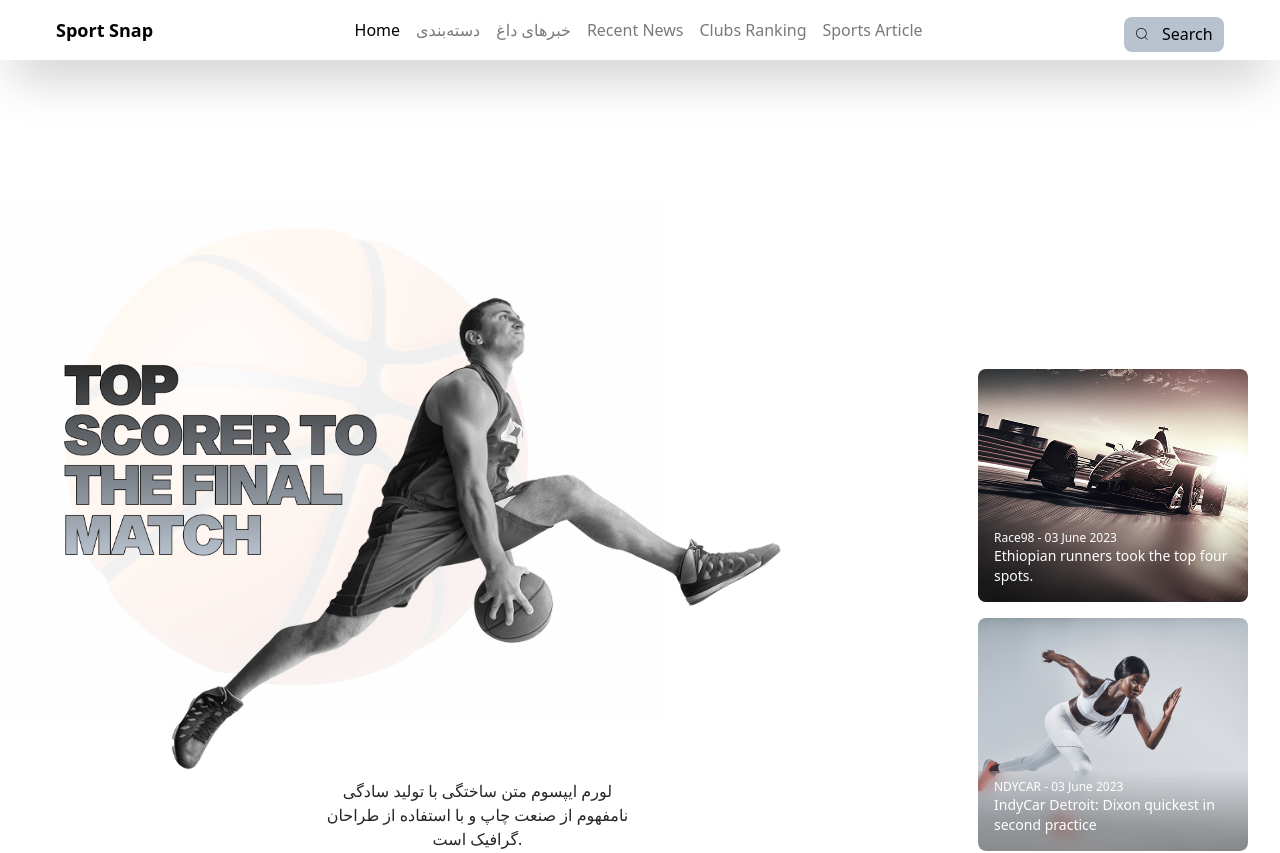
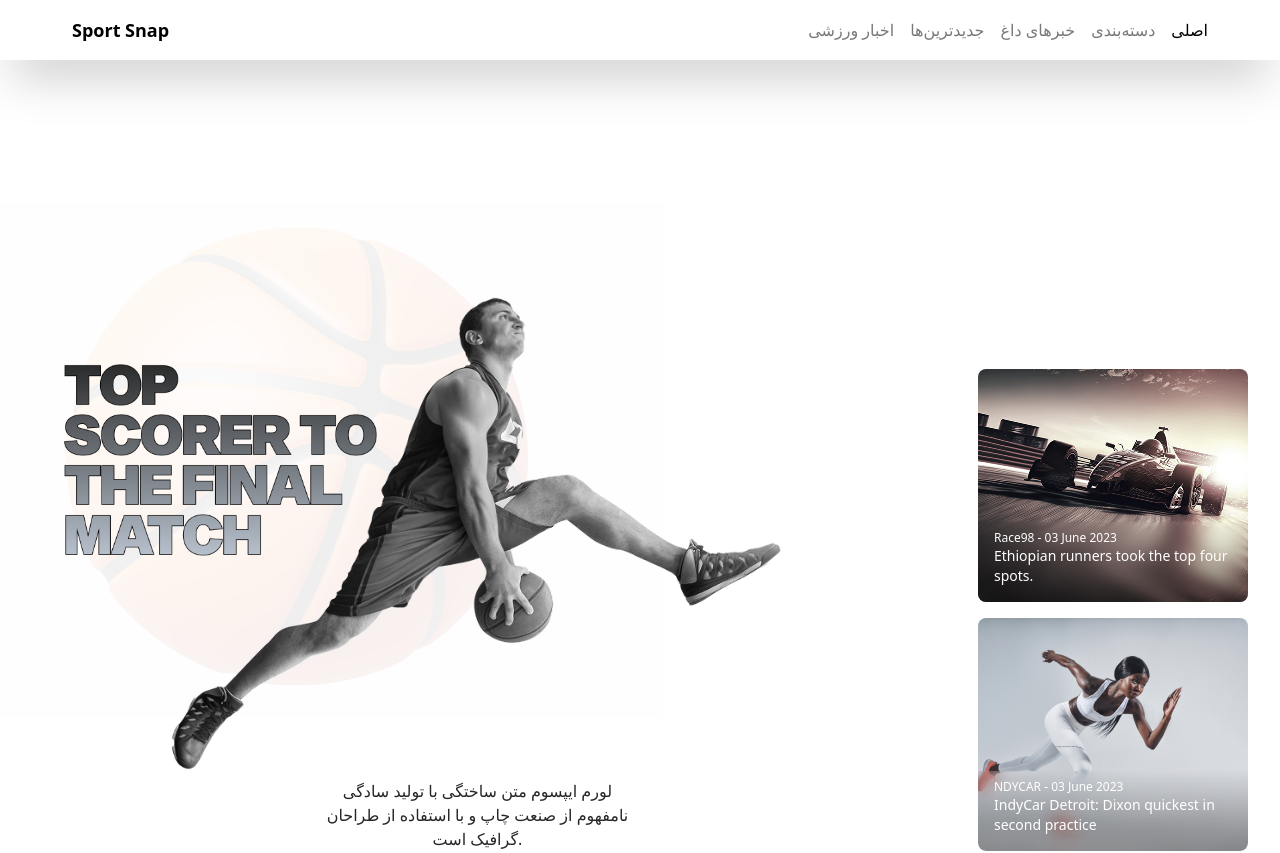
Before and after one commit to mhselfs/sport-blog, a React (Vite) app: page / in a window 1280 px wide. Shown: the top 853 px of the page. Built offline with nearby package versions, Linux system fonts and the light colour scheme.

Commit message:
fix:header link fix

```diff
--- a/src/components/Article.jsx
+++ b/src/components/Article.jsx
@@ -7,7 +7,7 @@ const Article = () => {
     const filteredNews = newsData.filter(item => item.id >= 7 && item.id <= 9);
 
     return (
-        <div className='mx-4 sm:mx-8 md:mx-16 lg:mx-24 xl:mx-32 my-8 sm:my-12 md:my-16 lg:my-20 xl:my-32'>
+        <div id='article' className='mx-4 sm:mx-8 md:mx-16 lg:mx-24 xl:mx-32 my-8 sm:my-12 md:my-16 lg:my-20 xl:my-32'>
             <div className='flex flex-col md:flex-row gap-4 sm:gap-5'>
                 {filteredNews.map(news => (
                     <div key={news.id} className='w-full md:w-1/3 mb-6 md:mb-0'>
--- a/src/components/Category.jsx
+++ b/src/components/Category.jsx
@@ -7,7 +7,7 @@ import catImg4 from "../assets/category-4.png";
 
 const Category = () => {
     return (
-        <div className='mx-32 mt-72 md:mx-4 md:mt-32'>
+        <div id='category' className='mx-32 mt-72 md:mx-4 md:mt-32'>
             <h4 className='ml-[-100px] mb-2 text-3xl leading-[38px] md:ml-22 text-center font-bold'>دسته‌بندی</h4>
             <div className='flex flex-col lg:flex-row justify-center items-center gap-7 md:gap-4'>
                 <div className='md:flex md:flex-col md:items-center'>
--- a/src/components/Header.jsx
+++ b/src/components/Header.jsx
@@ -6,26 +6,22 @@ const Header = () => {
     const [isOpen, setIsOpen] = useState(false);
 
     return (
-        <header className='shadow-2xl h-[60px] w-full bg-white z-50 relative'>
-            <div className='container mx-auto flex justify-between items-center h-full px-4'>
-
+        <header dir='rtl' className='shadow-2xl h-[60px] w-full bg-white z-50 relative'>
+            <div className='container mx-auto flex justify-between items-center h-full px-4 lg:px-8'>
+                <ul className='hidden lg:flex gap-4'>
+                    <li><a href="#">اصلی</a></li>
+                    <li className='text-[#2626269d]'> <a href="#category"> دسته‌بندی </a> </li>
+                    <li className='text-[#2626269d]'> <a href="#treading"> خبرهای داغ </a> </li>
+                    <li className='text-[#2626269d]'> <a href="#NewsLetter"> جدید‌ترین‌ها </a> </li>
+                    <li className='text-[#2626269d]'> <a href="#article"> اخبار ورزشی </a> </li>
+                </ul>
                 <h2 className="text-lg font-bold">Sport Snap</h2>
 
-
-                <ul className='hidden lg:flex gap-4'>
-                    <li>Home</li>
-                    <li className='text-[#2626269d]'>دسته‌بندی</li>
-                    <li className='text-[#2626269d]'>خبرهای داغ</li>
-                    <li className='text-[#2626269d]'>Recent News</li>
-                    <li className='text-[#2626269d]'>Clubs Ranking</li>
-                    <li className='text-[#2626269d]'>Sports Article</li>
-                </ul>
-
-                <div className='hidden lg:flex mt-2'>
+                {/* <div className='hidden lg:flex mt-2'>
                     <button className='flex items-center gap-3 p-[10px] bg-[#B8C2CE] rounded-lg w-[100px] h-[35px]'>
                         <CiSearch /> Search
                     </button>
-                </div>
+                </div> */}
 
                 <div className='lg:hidden flex items-center gap-4'>
                     <button onClick={() => setIsOpen(!isOpen)} className="text-xl">
@@ -36,11 +32,11 @@ const Header = () => {
 
             {isOpen && (
                 <ul className='lg:hidden flex flex-col gap-4 px-6 py-4 bg-white border-t border-gray-200'>
-                    <li>Home</li>
-                    <li id="Category" className='text-[#2626269d]'>دسته‌بندی</li>
-                    <li id='Trending-News' className='text-[#2626269d]'>خبرهای داغ</li>
-                    <li id='Club-Ranking' className='text-[#2626269d]'>Clubs Ranking</li>
-                    <li id='' className='text-[#2626269d]'>Sports Article</li>
+                    <li><a href="#">اصلی</a></li>
+                    <li className='text-[#2626269d]'> <a href="#category"> دسته‌بندی </a> </li>
+                    <li className='text-[#2626269d]'> <a href="#treading"> خبرهای داغ </a> </li>
+                    <li className='text-[#2626269d]'> <a href="#NewsLetter"> جدید‌ترین‌ها </a> </li>
+                    <li className='text-[#2626269d]'> <a href="#article"> اخبار ورزشی </a> </li>
                 </ul>
             )}
         </header>
--- a/src/components/NewsLetter.jsx
+++ b/src/components/NewsLetter.jsx
@@ -8,7 +8,7 @@ import arrow from "../assets/arrow.png";
 
 const NewsLetter = () => {
     return (
-        <div className='max-h-auto lg:max-h-[385px] w-full max-w-screen bg-[#262626]/10'>
+        <div id='NewsLetter' className='max-h-auto lg:max-h-[385px] w-full max-w-screen bg-[#262626]/10'>
             {/* Desktop Version (exactly as original) */}
             <div className='hidden lg:flex gap-5 justify-around'>
                 <div className='mx-20 mt-8'>
--- a/src/components/TrendingNews.jsx
+++ b/src/components/TrendingNews.jsx
@@ -12,7 +12,7 @@ const TrendingNews = () => {
 
 
     return (
-        <div className='flex flex-col lg:flex-row justify-center p-4 md:p-8 lg:m-8 xl:m-16 2xl:m-32'>
+        <div id='treading' className='flex flex-col lg:flex-row justify-center p-4 md:p-8 lg:m-8 xl:m-16 2xl:m-32'>
             <div className='lg:mx-5 mb-8 lg:mb-0'>
                 <h4 className='text-[#262626] text-xl md:text-2xl lg:text-4xl font-bold leading-[1.2] md:leading-[1.3] lg:leading-[38px] mb-4 lg:mb-6 text-center '>
                     خبرهای داغ
```
